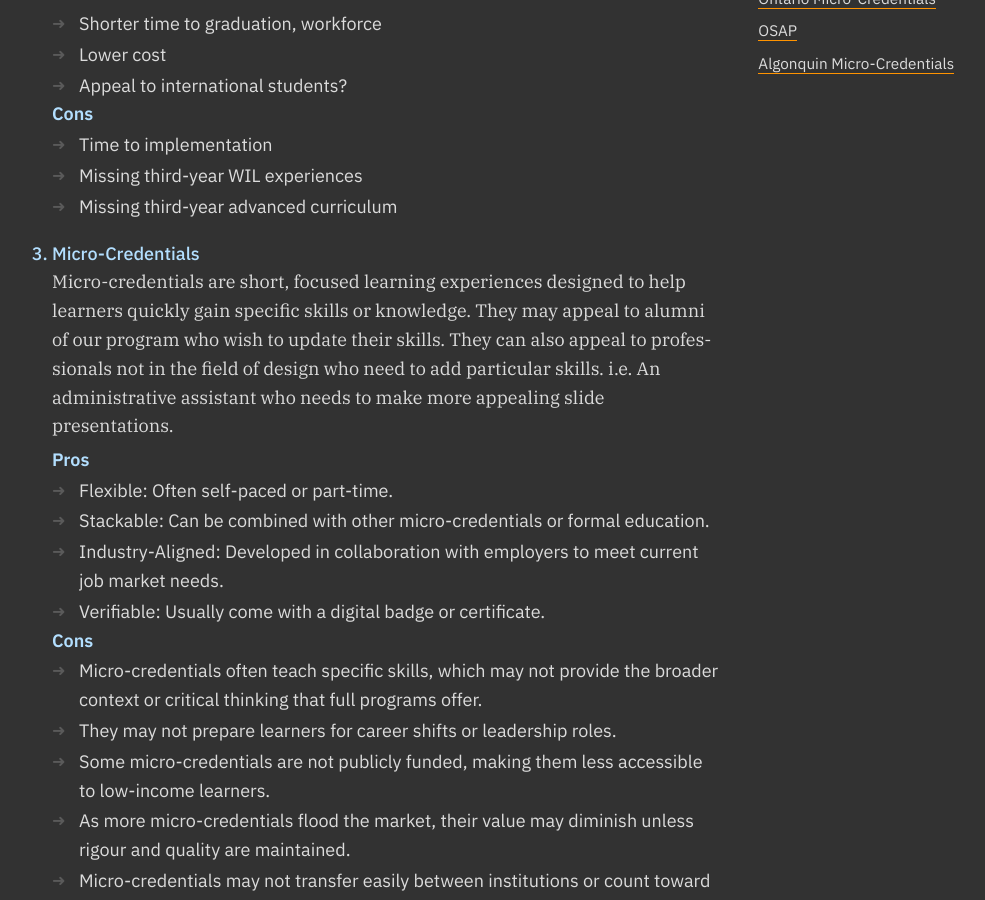
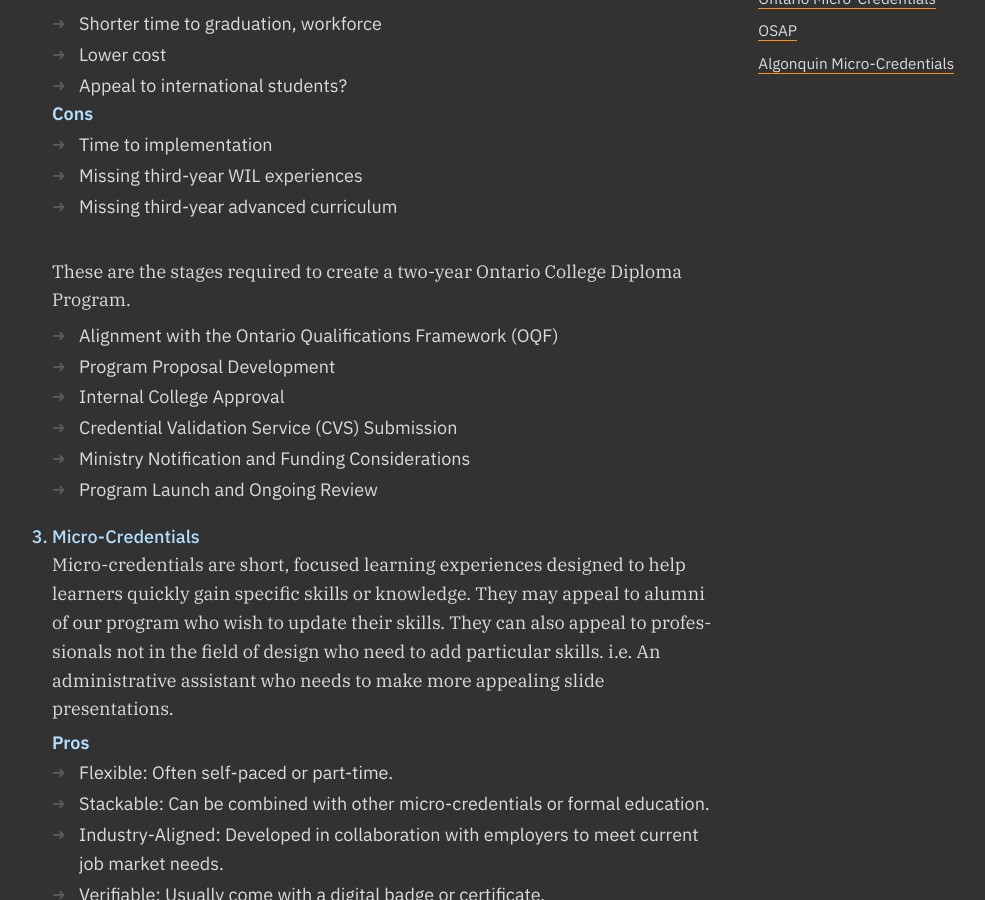
Before and after one commit to AlainParadis/program-transformation, a Jekyll site: the page built from proposed-credentials.md, in a window 1280 px wide and 900 px high, scrolled down 928 px. Shown: the whole window, without its empty margins (83-1068 px from the left). Built offline with Jekyll 4.4.1, drawn with Linux system fonts in a browser that asks for light colours.

Commit message:
add new program info

```diff
--- a/proposed-credentials.md
+++ b/proposed-credentials.md
@@ -40,6 +40,17 @@ order: 4
 		<li>Missing third-year WIL experiences</li>
 		<li>Missing third-year advanced curriculum</li>
 	</ul>
+	<p>
+		These are the stages required to create a two-year Ontario College Diploma Program.
+	</p>
+	<ul>
+		<li>Alignment with the Ontario Qualifications Framework (OQF)</li>
+		<li>Program Proposal Development</li>
+		<li>Internal College Approval</li>
+		<li>Credential Validation Service (CVS) Submission</li>
+		<li>Ministry Notification and Funding Considerations</li>
+		<li>Program Launch and Ongoing Review</li>
+	</ul>
 	<li>Micro-Credentials</li>
 	<p>
 		Micro-credentials are short, focused learning experiences designed to help learners quickly gain specific skills or knowledge. They may appeal to alumni of our program who wish to update their skills. They can also appeal to professionals not in the field of design who need to add particular skills. i.e. An administrative assistant who needs to make more appealing slide presentations.
```
